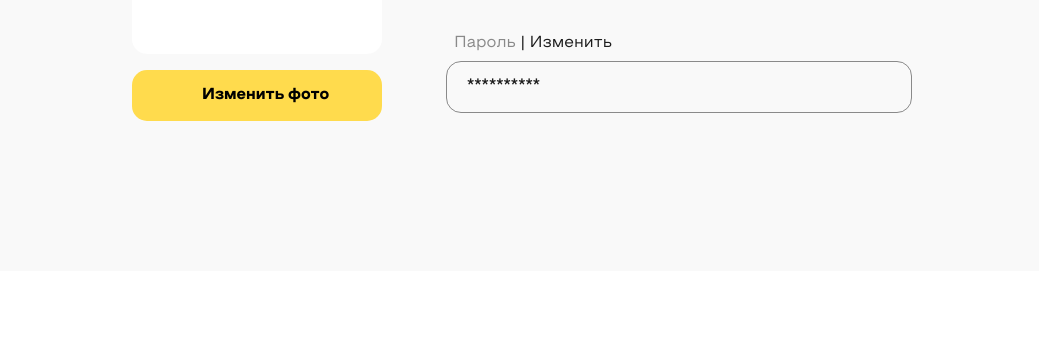
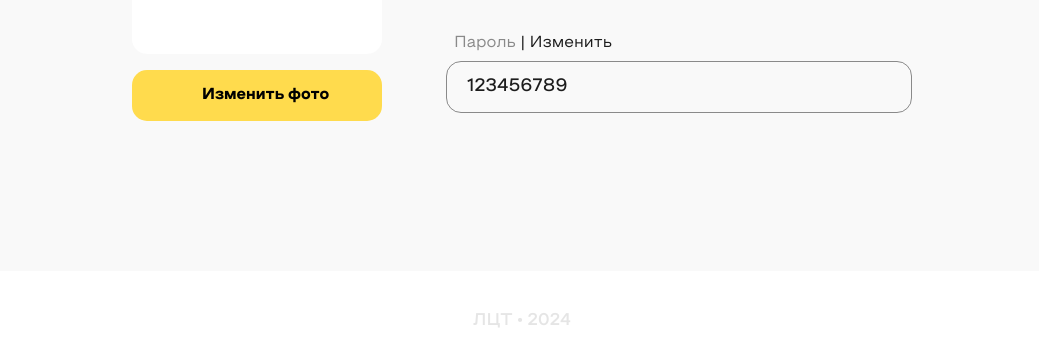
Before and after one commit to osyaros/ava_lct_front, a React (Vite) app: page /profile in a window 1280 px wide. Shown: the part 455-818 px from the top of the page, without its empty margins (118-1157 px from the left). Built offline with nearby package versions, Linux system fonts and the light colour scheme; no server answers; a web font is replaced by a local one.

Commit message:
add footer

```diff
--- a/src/api/Service.js
+++ b/src/api/Service.js
@@ -12,7 +12,7 @@ export default class SendServer{
             }
         })
                 .then(response => response.data)
-                .catch(error => console.log(error));
+                .catch(error => console.error(error));
     }
 
     //* Функция для получения всех отчетов
@@ -24,6 +24,18 @@ export default class SendServer{
             }
         })
                 .then(response => response.data)
-                .catch(error => console.log(error));
+                .catch(error => console.error(error));
+    }
+
+    //* Функция для получения юзера
+    static async getUser() {
+        const token = localStorage.getItem('jwt_authorization');
+        return await axios.get(baseUrl + '/users/me', {
+            headers: {
+                Authorization: `Bearer ${token}`
+            }
+        })
+                .then(response => response.data)
+                .catch(error => console.error(error));
     }
 }
--- /dev/null
+++ b/src/components/Footer/Footer.jsx
@@ -0,0 +1,12 @@
+import React from 'react'
+import cl from './Footer.module.css'
+
+function Footer() {
+  return (
+    <div className={cl.footer}>
+        <div className={cl.footer__title}>ЛЦТ • 2024</div>
+    </div>
+  )
+}
+
+export default Footer
--- /dev/null
+++ b/src/components/Footer/Footer.module.css
@@ -0,0 +1,14 @@
+.footer{
+    height: 100px;
+    width: 100%;
+    display: flex;
+    align-items: center;
+    justify-content: center;
+    background-color: #fff;
+}
+
+.footer__title{
+    font-size: 17px;
+    font-weight: 600;
+    color: rgba(0, 0, 0, 0.1);
+}
--- a/src/pages/FaqPage/FaqPage.jsx
+++ b/src/pages/FaqPage/FaqPage.jsx
@@ -52,6 +52,7 @@ function FaqPage() {
 
             </div>
         </div>
+        <Footer/>
     </>
   )
 }
--- a/src/pages/MyReportsPage/MyReportPage.jsx
+++ b/src/pages/MyReportsPage/MyReportPage.jsx
@@ -9,6 +9,7 @@ import FilterComponent from '../../components/FilterComponent/FilterComponent'
 import { formatDistanceToNow, parseISO } from 'date-fns';
 import { ru, se } from 'date-fns/locale';
 import SendServer from '../../api/Service'
+import Footer from '../../components/Footer/Footer'
 
 function MyReportPage() {
     const [reports, setReports] = useState([]);
@@ -208,6 +209,7 @@ function MyReportPage() {
                 </div>
             </div>
         </div>
+        <Footer/>
     </>
   )
 }
--- a/src/pages/MyTemplatePage/MyTemplatePage.jsx
+++ b/src/pages/MyTemplatePage/MyTemplatePage.jsx
@@ -6,6 +6,7 @@ import cl from './MyTemplatePage.module.css'
 import SendServer from '../../api/Service'
 import { formatDistanceToNow, parseISO } from 'date-fns';
 import { ru, se, te } from 'date-fns/locale';
+import Footer from '../../components/Footer/Footer'
 
 function MyTemplatePage() {
     const [templates, setTemplates] = useState()
@@ -58,6 +59,7 @@ function MyTemplatePage() {
                 </div>
             </div>
         </div>
+        <Footer/>
     </>
   )
 }
--- a/src/pages/ProfilePage/ProfilePage.jsx
+++ b/src/pages/ProfilePage/ProfilePage.jsx
@@ -1,4 +1,4 @@
-import React, { useState } from 'react'
+import React, { useEffect, useState } from 'react'
 import Header from '../../components/Header/Header'
 import cl from './ProfilePage.module.css'
 import exit from '../../assets/images/exit.svg'
@@ -6,8 +6,14 @@ import ProfileField from '../../components/ProfileField/ProfileField'
 import YellowBtn from '../../UI/YellowBtn/YellowBtn'
 import profile from '../../assets/images/profile.svg'
 import { Link } from 'react-router-dom';
+import SendServer from '../../api/Service'
+import Footer from '../../components/Footer/Footer'
 
 function ProfilePage() {
+    const [user, setUser] = useState(
+        {name: "Иван", login: 'ivan1998', password: "123456789"}
+    )
+
     const [fieldsChanged, setFieldsChanged] = useState({
       name: false,
       login: false,
@@ -20,6 +26,15 @@ function ProfilePage() {
         [field]: changed,
       }));
     };
+
+    const getUserInfo = async () => {
+        const responseUser = await SendServer.getUser();
+        console.log(responseUser);
+    }
+
+    useEffect(() => {
+        getUserInfo();
+    }, [])
 
     const isChanged = Object.values(fieldsChanged).some((changed) => changed);
 
@@ -47,9 +62,9 @@ function ProfilePage() {
                         </div>
                     </div>
                     <div className={cl.profile_fields}>
-                        <ProfileField title="Имя" text="Иван" onChange={(changed) => handleFieldChange('name', changed)}/>
-                        <ProfileField title="Логин" text="ivan1998" onChange={(changed) => handleFieldChange('login', changed)}/>
-                        <ProfileField title="Пароль" text="**********" onChange={(changed) => handleFieldChange('password', changed)}/>
+                        <ProfileField title="Имя" text={user.name} onChange={(changed) => handleFieldChange('name', changed)}/>
+                        <ProfileField title="Логин" text={user.login} onChange={(changed) => handleFieldChange('login', changed)}/>
+                        <ProfileField title="Пароль" text={user.password} onChange={(changed) => handleFieldChange('password', changed)}/>
                         {
                             isChanged && <YellowBtn width="100%">Подтвердить</YellowBtn>
                         }
@@ -57,6 +72,7 @@ function ProfilePage() {
                 </div>
             </div>
         </div>
+        <Footer />
     </>
   )
 }
```
